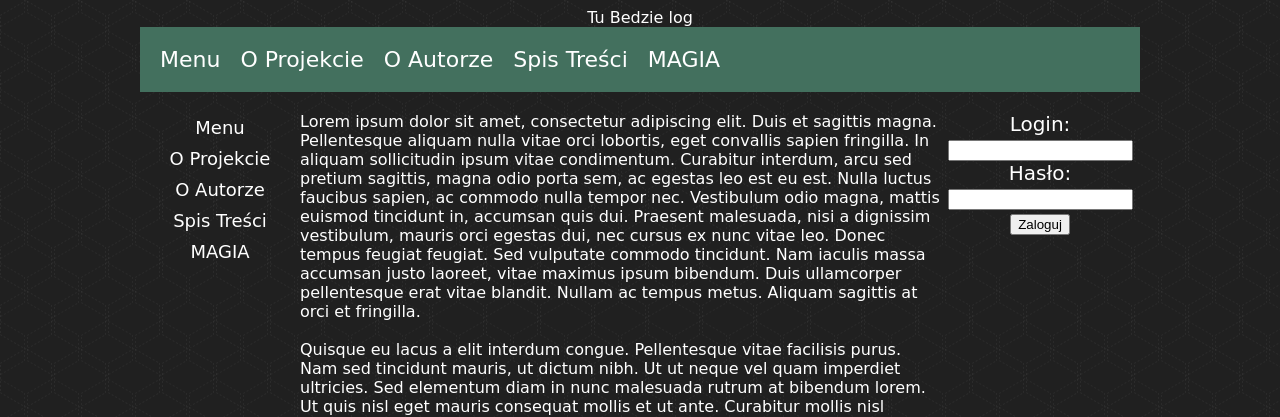
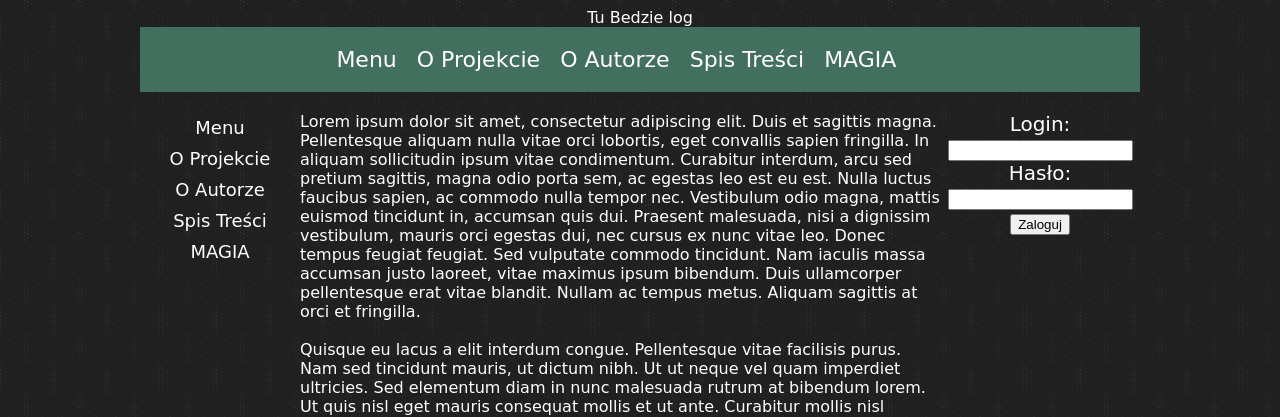
Before and after one commit to SpeedRunners/virgin-repo, a PHP site: page / in a window 1280 px wide. Shown: the top 417 px of the page. Run offline with PHP 8.4, Linux system fonts and the light colour scheme; some web fonts are replaced.

Commit message:
nic takiego

```diff
--- a/style.css
+++ b/style.css
@@ -64,6 +64,9 @@ body
 	float: left;
 	padding: 10px;
 	font-size: 22px;
+	position: relative;
+	left: 18%;
+
 
 
 }
```
